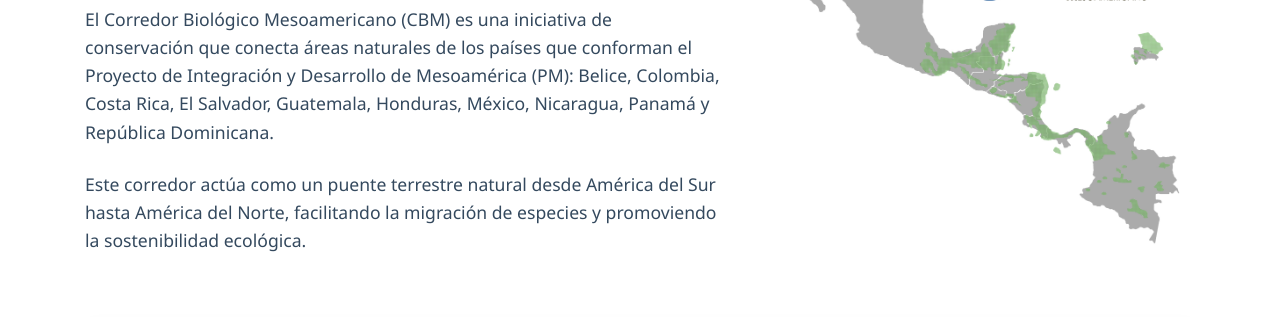
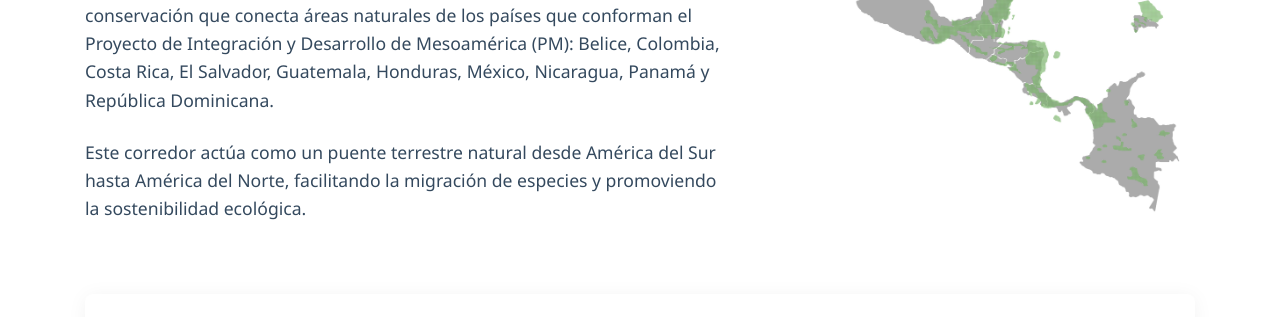
Before and after one commit to gonesau/RepoCBM, a plain HTML site: page index.html in a window 1280 px wide. Shown: the part 163-480 px from the top of the page. Drawn offline with nearby package versions, Linux system fonts and the light colour scheme; some packages are replaced by stand-ins of ours; a script that the page names is missing.

Commit message:
versión previa deploy

```diff
--- a/styles.css
+++ b/styles.css
@@ -14,8 +14,8 @@ body {
 /* Estilos para la sección de landing */
 .cbm-landing {
     background-color: #ffffff;
-    padding: 3rem 0;
-    border-bottom: 1px solid #e9ecef;
+    padding: 1rem 0;
+    border-bottom: 1px solid #ffffff;
 }
 
 .cbm-title {
```
